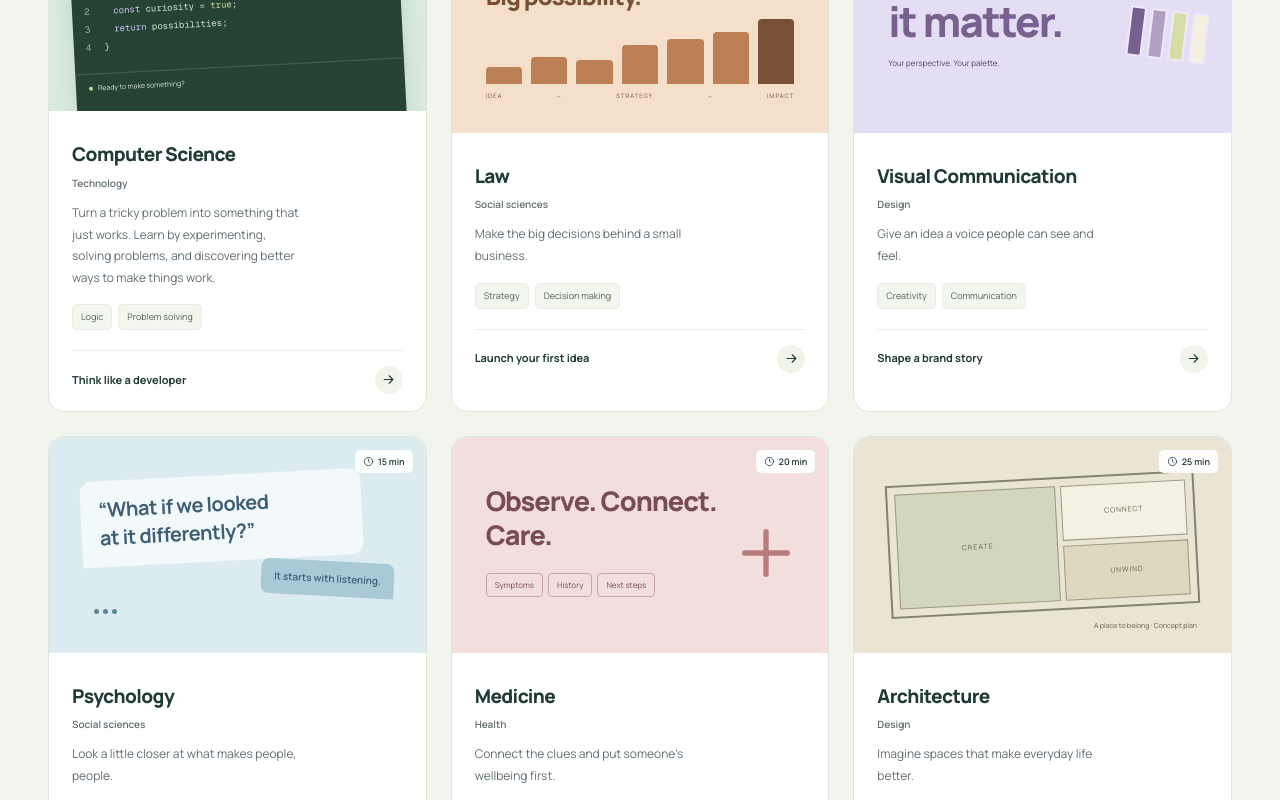
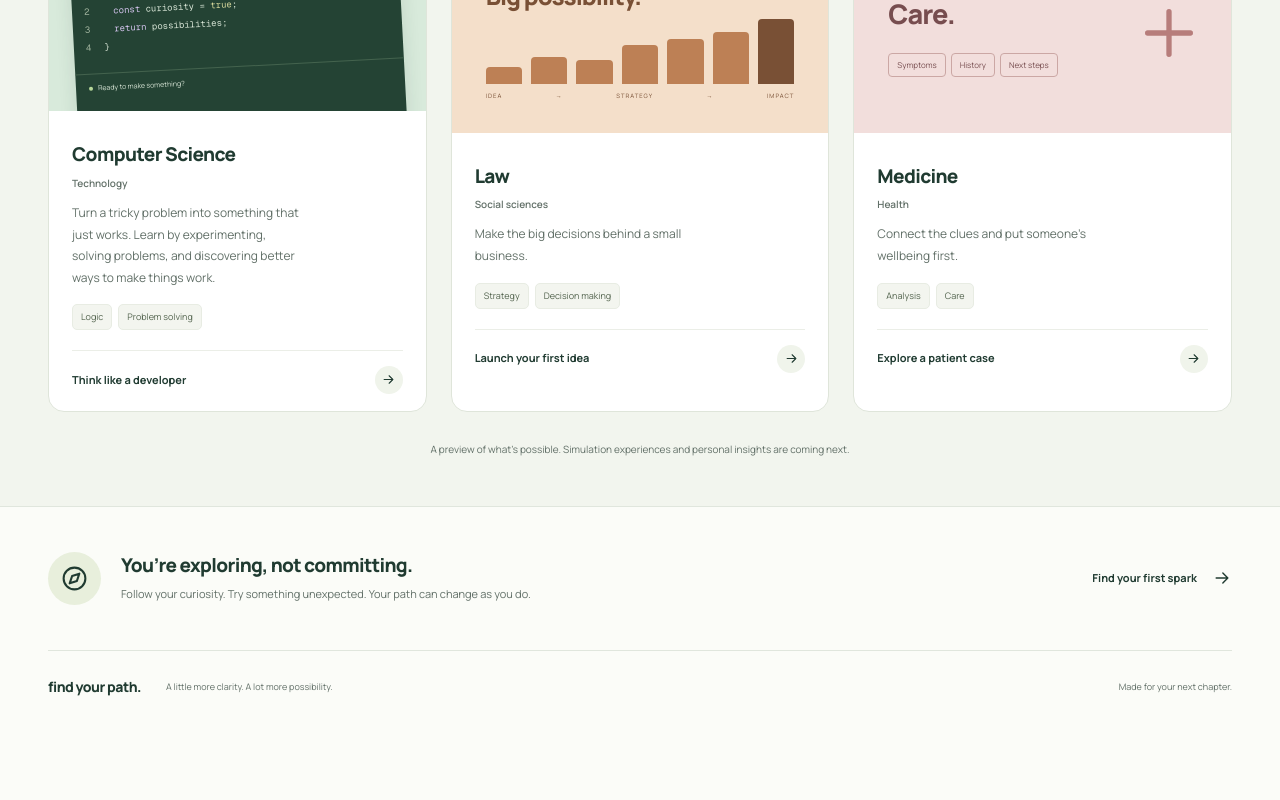
Before and after one commit to ddiazridho/find-your-path, a Next.js app: page / in a window 1280 px wide. Shown: the part 920-1720 px from the top of the page. After the commit the page ends 1642 px from the top, so only its background shows below. Built offline with nearby package versions, Linux system fonts and the light colour scheme.

Commit message:
majors fix

```diff
--- a/app/majors.ts
+++ b/app/majors.ts
@@ -16,10 +16,7 @@ export type Major = {
 export const majors: Major[] = [
   { id: "computer-science", name: "Computer Science", category: "Technology", description: "Turn a tricky problem into something that just works. Learn by experimenting, solving problems, and discovering better ways to make things work.", task: "Think like a developer", minutes: 15, skills: ["Logic", "Problem solving"], visual: "code", color: "mint" },
   { id: "law", name: "Law", category: "Social sciences", description: "Make the big decisions behind a small business.", task: "Launch your first idea", minutes: 20, skills: ["Strategy", "Decision making"], visual: "business", color: "peach" },
-  { id: "visual-communication", name: "Visual Communication", category: "Design", description: "Give an idea a voice people can see and feel.", task: "Shape a brand story", minutes: 20, skills: ["Creativity", "Communication"], visual: "design", color: "lilac" },
-  { id: "psychology", name: "Psychology", category: "Social sciences", description: "Look a little closer at what makes people, people.", task: "Understand a human story", minutes: 15, skills: ["Empathy", "Observation"], visual: "psychology", color: "sky" },
   { id: "medicine", name: "Medicine", category: "Health", description: "Connect the clues and put someone’s wellbeing first.", task: "Explore a patient case", minutes: 20, skills: ["Analysis", "Care"], visual: "health", color: "rose" },
-  { id: "architecture", name: "Architecture", category: "Design", description: "Imagine spaces that make everyday life better.", task: "Rethink a shared space", minutes: 25, skills: ["Spatial thinking", "Creativity"], visual: "architecture", color: "sand" },
 ];
 
 export const categories: Category[] = ["All majors", "Technology", "Business", "Design", "Social sciences", "Health"];
```
